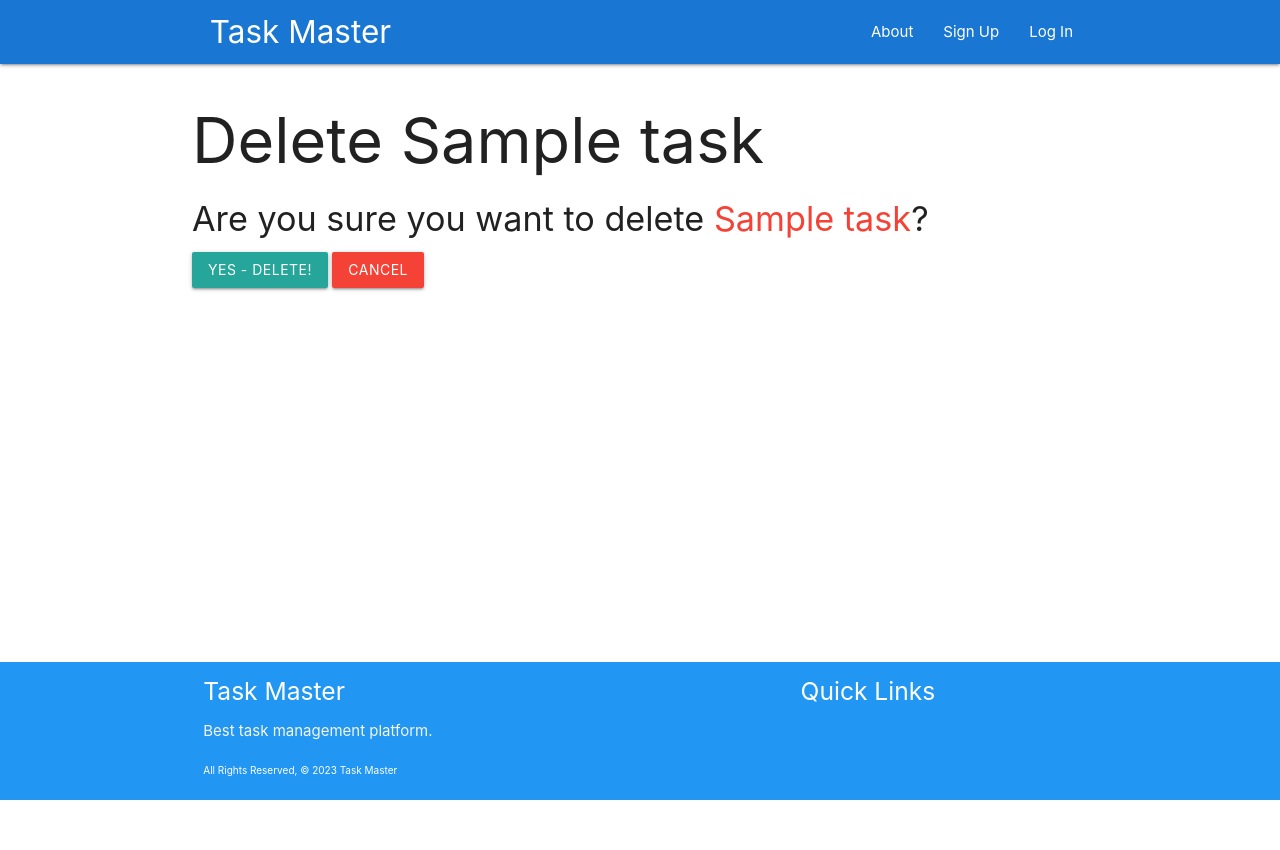
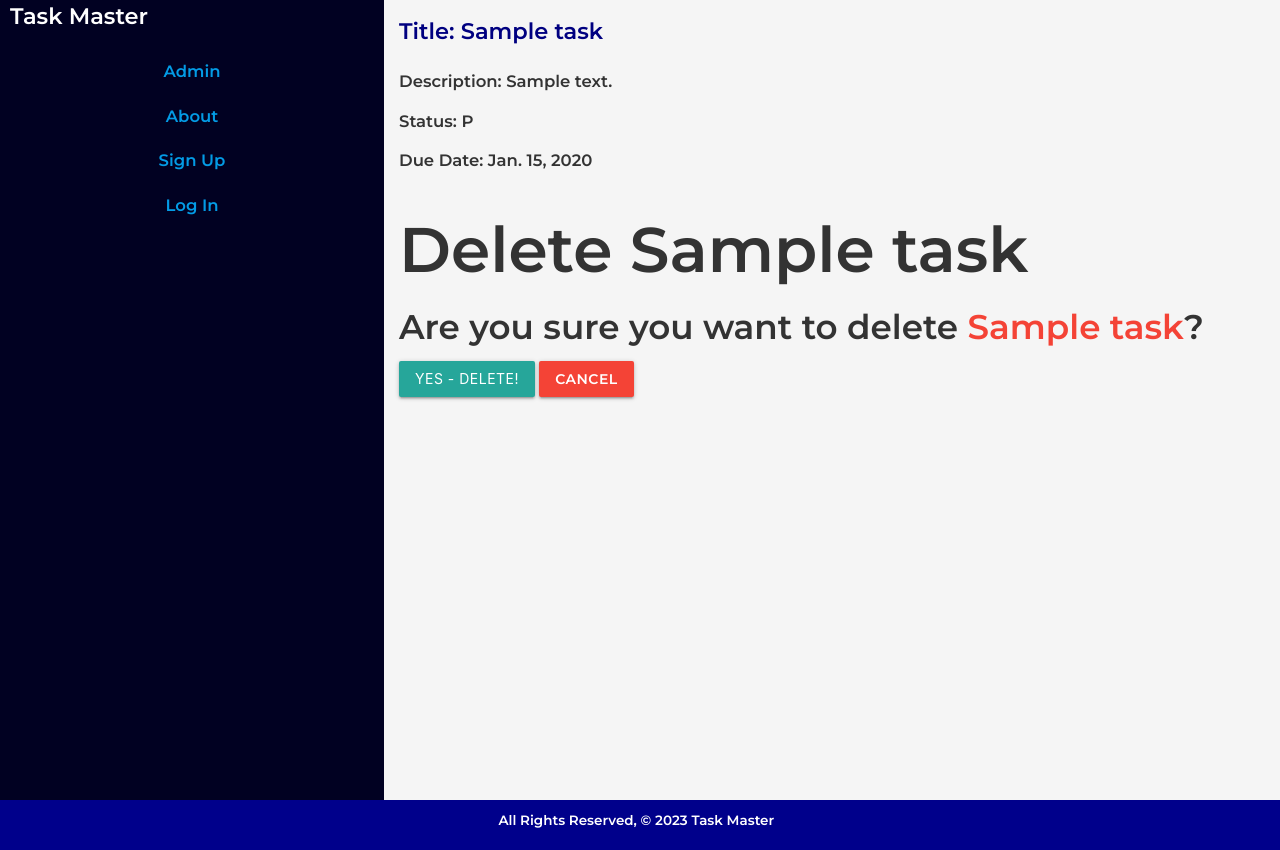
Before and after one commit to lucas-richards/task_master, a Django app: page /tasks/1/delete/ in a window 1280 px wide. Before the commit the page ends 800 px from the top, so only its background shows below. Run offline with Django 4.2, Linux system fonts and the light colour scheme; tables that the repository leaves empty hold one stand-in row (values such as "Sample post").

Commit message:
all page styles

```diff
--- a/main_app/static/css/style.css
+++ b/main_app/static/css/style.css
@@ -1,24 +1,122 @@
-
 body {
     display: flex;
     min-height: 100vh;
     flex-direction: column;
+    font: 'Montserrat', sans-serif;
 }
-
-/* the best style for footer */
+the best style for footer
 main {
     flex: 1 0 auto;
 }
-
 footer.page-footer {
     padding-top: 0;
     text-align: left;
 }
-
 .page-footer a {
     font-size: 25px;
-
 }
 .small-text {
     font-size: 10px;
 }
+body, div, h2, h3, p, ul, li, a {
+    margin: 0;
+    padding: 0;
+    border: 0;
+    font-size: 100%;
+    font: inherit;
+    vertical-align: baseline;
+}
+body, html {
+    height: 100;
+    margin: 0;
+    font-family: 'Montserrat', sans-serif;
+    display: flex;
+    color: #333;
+    background-color: #F5F5F5;
+    width: 100%;
+
+}
+.wrapper {
+    flex: 1;
+    display: flex;
+}
+.container {
+    display: flex;
+    flex-direction: row;
+    padding: 0 !important;
+    width: 100%;
+    margin: 0 !important;
+}
+.sidebar {
+    background-color: rgb(1, 1, 34);
+    /* height: 100vh; */
+    width: 30%;
+    min-height: 100vh;
+
+    color: white;
+    padding: 10px;
+    overflow-y: auto;
+    padding-top: 0;
+    margin-top: 0
+}
+.sidebar-logo {
+    margin-bottom: 20px;
+    font-size: 1.5em;
+}
+.sidebar-nav {
+    list-style-type: none;
+    width: 100%;
+}
+.sidebar-nav li {
+    margin: 10px 0;
+    text-align: center;
+    transition: background-color 0.2s;
+}
+.sidebar-nav li:hover {
+    background-color: rgba(255, 255, 255, 0.1);
+}
+.sidebar-nav a {
+    text-decoration: none;
+    padding: 5px 10px;
+    display: block;
+    font-size: 1.1em;
+}
+.content-container {
+    flex: 1;
+    padding: 1em;
+    background-color: #F5F5F5;
+    overflow: auto;
+
+}
+.details-section h3 {
+    font-size: 1.5em;
+    margin-bottom: 20px;
+    color: navy;
+}
+.details-section p {
+    margin-bottom: 15px;
+    font-size: 1.1em;
+}
+.page-footer {
+    background-color: darkblue;
+    text-align: center;
+    font-size: 0.9em;
+    height: 50px;
+    margin: auto 0;
+    /* width: 100%; */
+    /* position: absolute;
+    bottom: 0 */
+
+}
+.page-footer div{
+
+    margin-top: 10px;
+}
+.page-footer a {
+    color: navy;
+    text-decoration: none;
+    margin: 0 5px;
+}
+.page-footer a:hover {
+    text-decoration: underline;
+}
--- a/main_app/templates/base.html
+++ b/main_app/templates/base.html
@@ -8,6 +8,9 @@
   <meta http-equiv="X-UA-Compatible" content="ie=edge">
   <title>Task Master</title>
 
+  <link rel="preconnect" href="https://fonts.googleapis.com">
+<link rel="preconnect" href="https://fonts.gstatic.com" crossorigin>
+<link href="https://fonts.googleapis.com/css2?family=Montserrat:wght@600&family=Source+Sans+3&display=swap" rel="stylesheet">
   <link rel="stylesheet" href="https://cdnjs.cloudflare.com/ajax/libs/materialize/1.0.0/css/materialize.min.css">
   <script src="https://cdnjs.cloudflare.com/ajax/libs/materialize/1.0.0/js/materialize.min.js"></script>
   <link href="https://fonts.googleapis.com/icon?family=Material+Icons" rel="stylesheet">
@@ -15,13 +18,11 @@
 </head>
 <body>
   <body>
-  <header class="navbar-fixed">
-    <nav class="blue darken-2">
-      <div class="nav-wrapper container">
-        <ul>
-          <li><a href="/" class="left brand-logo">&nbsp;&nbsp;Task Master</a></li>
-        </ul>
-        <ul class="right">
+    <div class="container">
+    <div class="sidebar">
+    <h2 class="sidebar-logo">Task Master</h2>
+     <ul class="sidebar-nav">
+      <li><a href="/admin">Admin</a></li>
       <li><a href="{% url 'about' %}">About</a></li>
        {% if user.is_authenticated %}
         <li><a href="{% url 'projects_index' %}">Projects</a></li>
@@ -34,24 +35,21 @@
         {% endif %}
       </ul>
     </div>
-    </nav>
-  </header>
-  <main class="container">
+    <main class="content-container">
+      <section class="details-section">
+        <h3>Title: {{ object.title }}</h3>
+        <p>Description: {{ object.description }}</p>
+        <p>Status: {{ object.status }}</p>
+        <p>Due Date: {{ object.due_date }}</p>
+      </section>
       {% block content %}
       {% endblock %}
     </main>
+  </div>
+  <footer class="page-footer">
+    <div class="center">
 
-  <footer class="page-footer blue dareken -3">
-    <div class="container">
-      <div class="row">
-        <div class="col l6 s12">
-          <h5 class="white-text">Task Master</h5>
-          <p class="grey-text text-lighten-4">Best task management platform.</p>
-          <span class="small-text">All Rights Reserved, &copy; 2023 Task Master</span>
-        </div>
-        <div class="col l4 offset-l2 s12">
-          <h5 class="white-text">Quick Links</h5>
-
+      All Rights Reserved, &copy; 2023 Task Master &nbsp;
     </div>
   </footer>
   <script>
```
Lines whose indentation alone changed are shown as unchanged.
